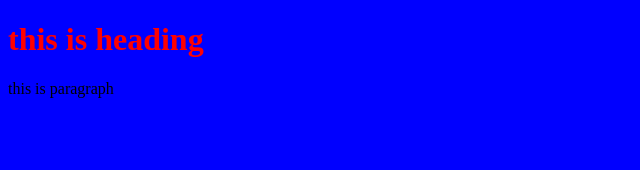
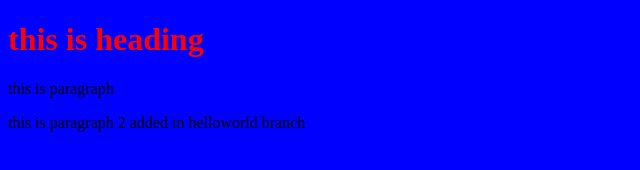
Before and after one commit to Jagdish-777/basic-website-practise-for-git, a plain HTML site: page index.html in a window 1280 px wide. Shown: the whole page, without its empty margins (0-640 px from the left). Drawn offline with Linux system fonts and the light colour scheme.

Commit message:
hello world branch commit -- updated index.html and created a new file readme.md

```diff
--- a/index.html
+++ b/index.html
@@ -9,5 +9,6 @@ Hello World
 <body>
 <h1>this is heading</h1>
 <p>this is paragraph</p>
+<p>this is paragraph 2 added in helloworld branch</p>
 </body>
 </html>
```
Also changed, not shown: 1 other file.
